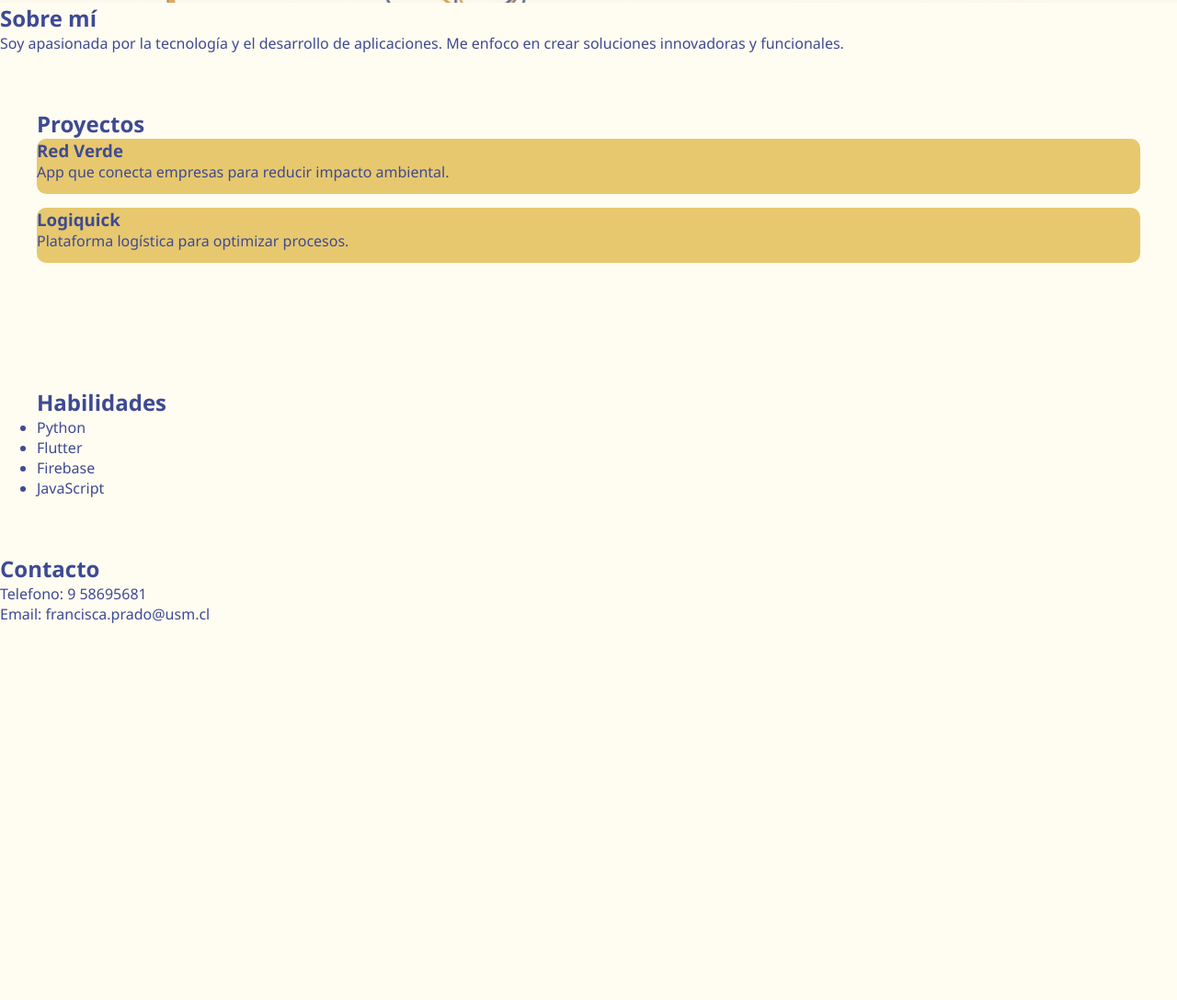
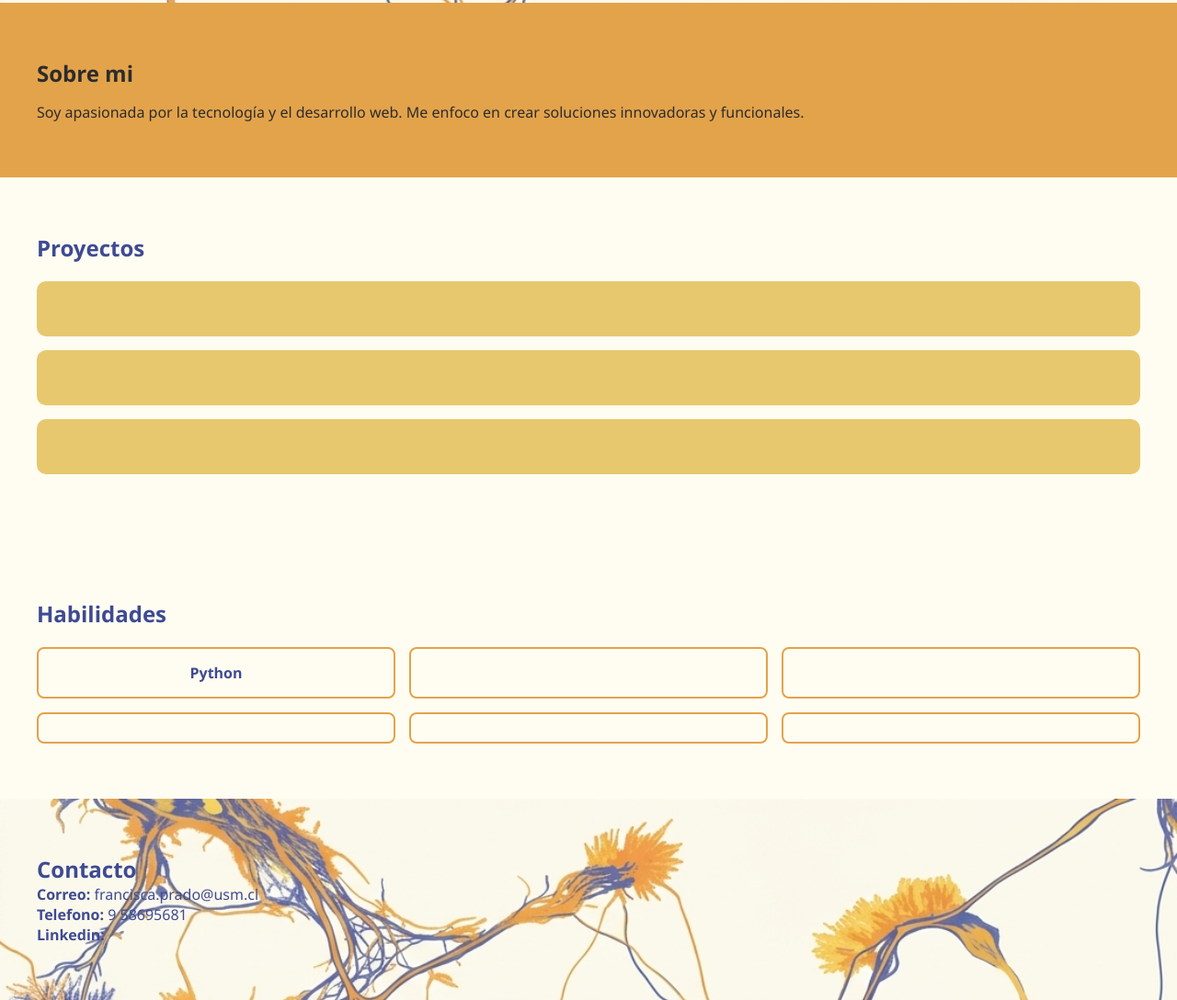
Before and after one commit to FranRepo/Curriculum, a plain HTML site: page index.html in a window 1280 px wide. Shown: the part 790-1878 px from the top of the page at 92% size. Before the commit the page ends 1469 px from the top, so only its background shows below. Drawn offline with Linux system fonts and the light colour scheme.

Commit message:
segundo commit

```diff
--- a/index.html
+++ b/index.html
@@ -1,17 +1,18 @@
 <!DOCTYPE html>
-<html lang="en">
+<html lang="es">
 <head>
-    <meta charset="UTF-8">
-    <meta name="viewport" content="width=device-width, initial-scale=1.0">
-    <title>Francisca|Portafolio</title>
-    <link rel="stylesheet" href="styles.css">
+  <meta charset="UTF-8">
+  <meta name="viewport" content="width=device-width, initial-scale=1.0">
+  <title>Francisca Prado | Portafolio</title>
+  <link rel="stylesheet" href="styles.css">
 </head>
 <body>
-     <!-- NAV -->
+
+  <!-- NAV -->
   <nav>
     <h2 class="logo">Francisca</h2>
     <ul>
-      <li><a href="#about">Sobre mí</a></li>
+      <li><a href="#about">Sobre mi</a></li>
       <li><a href="#projects">Proyectos</a></li>
       <li><a href="#skills">Habilidades</a></li>
       <li><a href="#contact">Contacto</a></li>
@@ -20,16 +21,18 @@
 
   <!-- HERO -->
   <header class="hero">
-    <h1>Francisca Prado Marín</h1>
-    <p>Ingeniera Informática</p>
-    <button onclick="scrollToSection('projects')">Ver proyectos</button>
+    <div class="hero-content">
+      <h1>Francisca Prado Marín</h1>
+      <h3>Ingeniera Informática</h3>
+      <button onclick="scrollToSection('projects')">Proyectos</button>
+    </div>
   </header>
 
   <!-- SOBRE MI -->
-  <section id="about">
-    <h2>Sobre mí</h2>
+  <section id="about" class="about">
+    <h2>Sobre mi</h2>
     <p>
-      Soy apasionada por la tecnología y el desarrollo de aplicaciones.
+      Soy apasionada por la tecnología y el desarrollo web.
       Me enfoco en crear soluciones innovadoras y funcionales.
     </p>
   </section>
@@ -38,34 +41,33 @@
   <section id="projects">
     <h2>Proyectos</h2>
 
-    <div class="project-card">
-      <h3>Red Verde</h3>
-      <p>App que conecta empresas para reducir impacto ambiental.</p>
+    <div class="projects-container">
+      <div class="project-card"></div>
+      <div class="project-card"></div>
+      <div class="project-card"></div>
     </div>
-
-    <div class="project-card">
-      <h3>Logiquick</h3>
-      <p>Plataforma logística para optimizar procesos.</p>
-    </div>
-
   </section>
 
   <!-- HABILIDADES -->
   <section id="skills">
     <h2>Habilidades</h2>
-    <ul>
-      <li>Python</li>
-      <li>Flutter</li>
-      <li>Firebase</li>
-      <li>JavaScript</li>
-    </ul>
+
+    <div class="skills-grid">
+      <div class="skill">Python</div>
+      <div class="skill"></div>
+      <div class="skill"></div>
+      <div class="skill"></div>
+      <div class="skill"></div>
+      <div class="skill"></div>
+    </div>
   </section>
 
   <!-- CONTACTO -->
-  <section id="contact">
+  <section id="contact" class="contact">
     <h2>Contacto</h2>
-    <p>Telefono: 9 58695681</p>
-    <p>Email: francisca.prado@usm.cl</p>
+    <p><strong>Correo:</strong> francisca.prado@usm.cl</p>
+    <p><strong>Telefono:</strong> 9 58695681</p>
+    <p><strong>Linkedin:</strong></p>
   </section>
 
   <script src="script.js"></script>
```
Also changed, not shown: script.js (+4 -4 lines).
